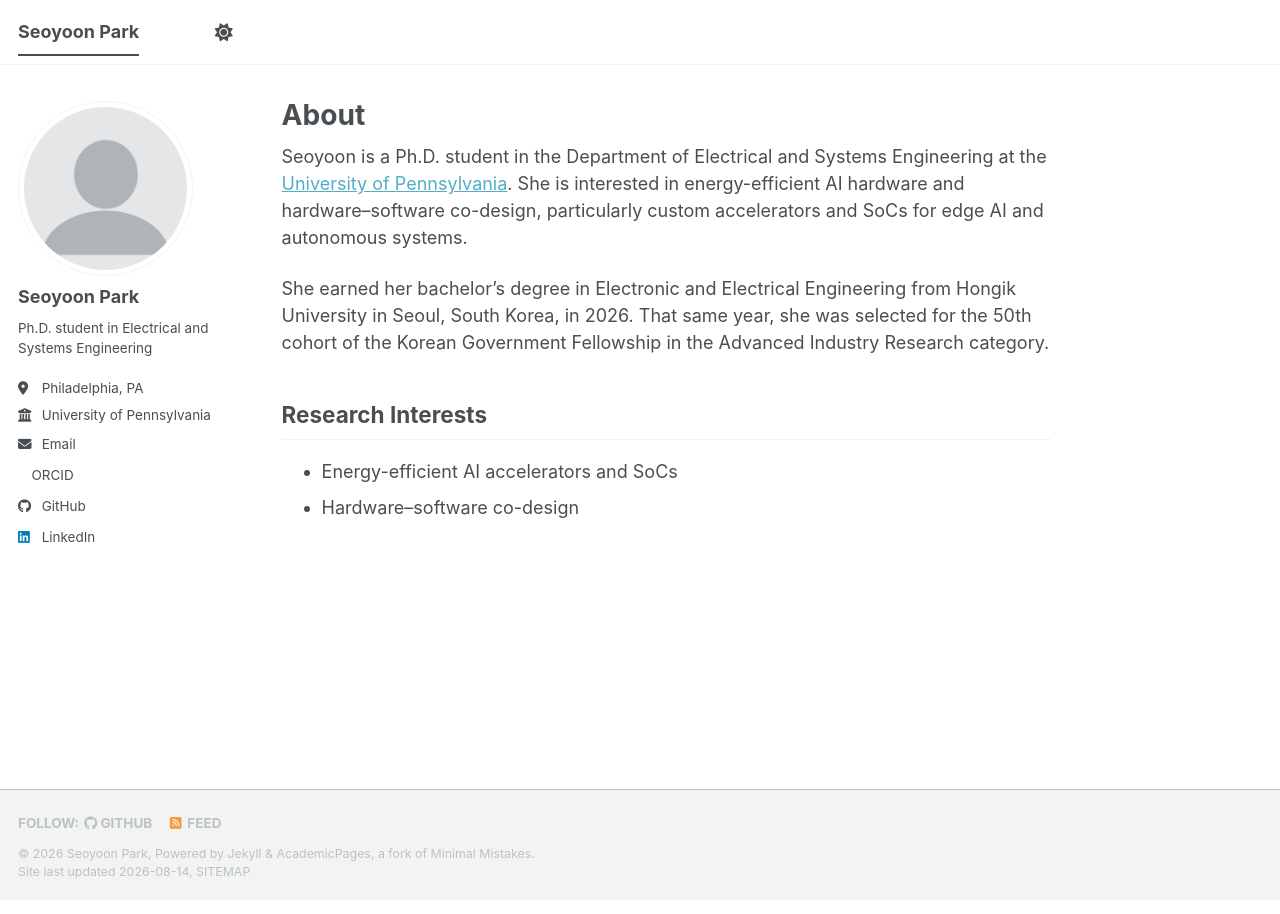
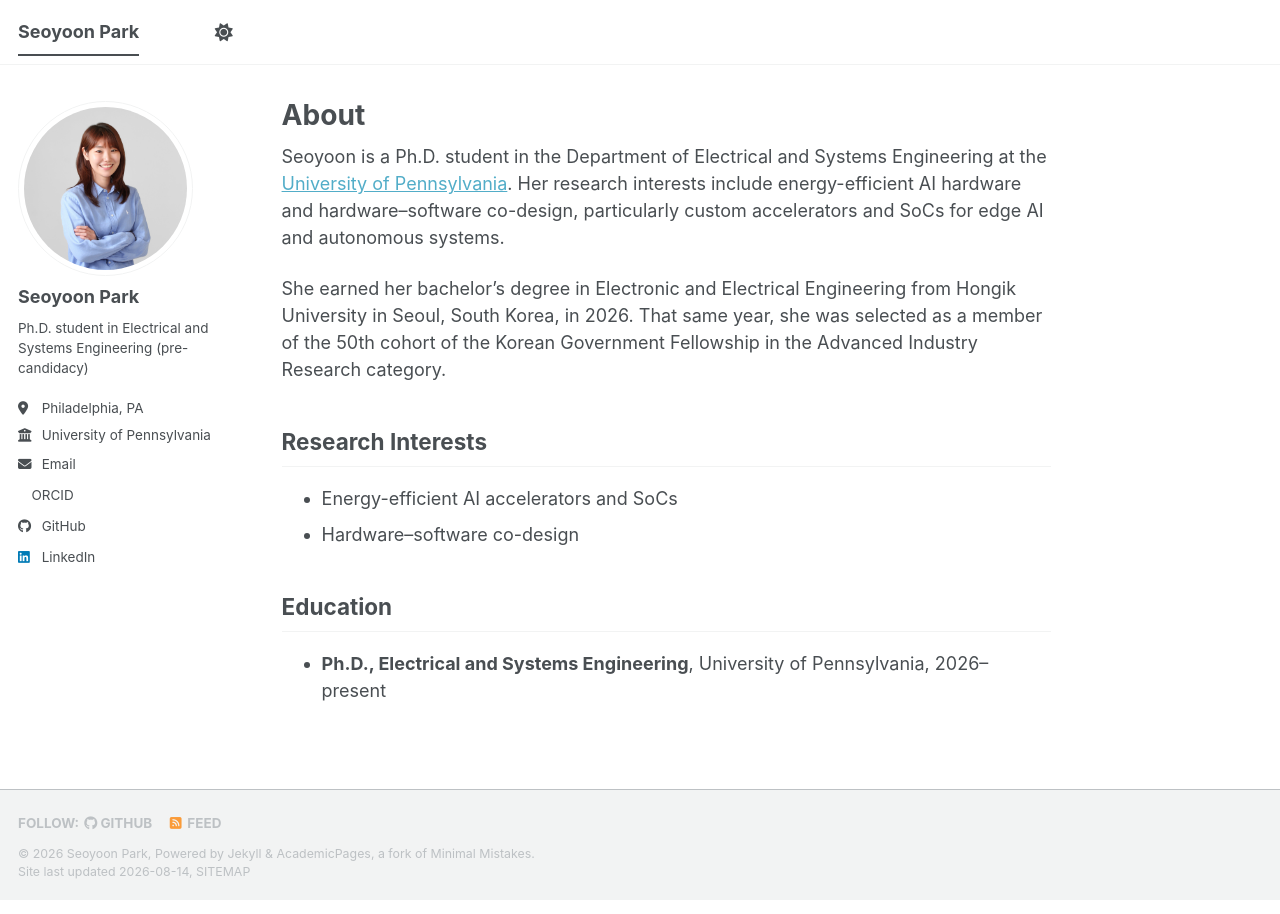
Before and after one commit to seoyoon-park/seoyoon-park.github.io, a Jekyll site: the page built from _pages/about.md, in a window 1280 px wide. Built offline with Jekyll 4.4.1, drawn with Linux system fonts in a browser that asks for light colours; a style sheet for code colours, icons or effects is not loaded.

Commit message:
Update academic profile and headshot
Add the finalized profile text and headshot to the AcademicPages site.

```diff
--- a/_config.yml
+++ b/_config.yml
@@ -22,10 +22,10 @@ repository               : "seoyoon-park/seoyoon-park.github.io"
 #               If a field is blank the icon and link will not appear, otherwise it will be shown.
 #               Additional customization can be done by editing /_includes/author-profile.html
 author:
-  avatar           : "profile.png"
+  avatar           : "seoyoon-park-headshot.jpg"
   name             : "Seoyoon Park"
   pronouns         :
-  bio              : "Ph.D. student in Electrical and Systems Engineering"
+  bio              : "Ph.D. student in Electrical and Systems Engineering (pre-candidacy)"
   location         : "Philadelphia, PA"
   employer         : "University of Pennsylvania"
   uri              :
@@ -61,7 +61,7 @@ author:
   keybase          :
   instagram        :
   lastfm           :
-  linkedin         : "seoyoon-park-ee"
+  linkedin         : "seoyoonp"
   mastodon         :
   medium           :
   pinterest        :
@@ -148,7 +148,7 @@ social:
   links:
     - "https://github.com/seoyoon-park"
     - "https://orcid.org/0009-0002-0969-876X"
-    - "https://www.linkedin.com/in/seoyoon-park-ee/"
+    - "https://www.linkedin.com/in/seoyoonp/"
 
 
 # Analytics
--- a/_pages/about.md
+++ b/_pages/about.md
@@ -7,11 +7,15 @@ redirect_from:
   - /about.html
 ---
 
-Seoyoon is a Ph.D. student in the Department of Electrical and Systems Engineering at the [University of Pennsylvania](https://www.upenn.edu/). She is interested in energy-efficient AI hardware and hardware–software co-design, particularly custom accelerators and SoCs for edge AI and autonomous systems.
+Seoyoon is a Ph.D. student in the Department of Electrical and Systems Engineering at the [University of Pennsylvania](https://www.upenn.edu/). Her research interests include energy-efficient AI hardware and hardware–software co-design, particularly custom accelerators and SoCs for edge AI and autonomous systems.
 
-She earned her bachelor's degree in Electronic and Electrical Engineering from Hongik University in Seoul, South Korea, in 2026. That same year, she was selected for the 50th cohort of the Korean Government Fellowship in the Advanced Industry Research category.
+She earned her bachelor's degree in Electronic and Electrical Engineering from Hongik University in Seoul, South Korea, in 2026. That same year, she was selected as a member of the 50th cohort of the Korean Government Fellowship in the Advanced Industry Research category.
 
 ## Research Interests
 
 - Energy-efficient AI accelerators and SoCs
 - Hardware–software co-design
+
+## Education
+
+- **Ph.D., Electrical and Systems Engineering**, University of Pennsylvania, 2026–present
```
Also changed, not shown: images/seoyoon-park-headshot.jpg (added).
